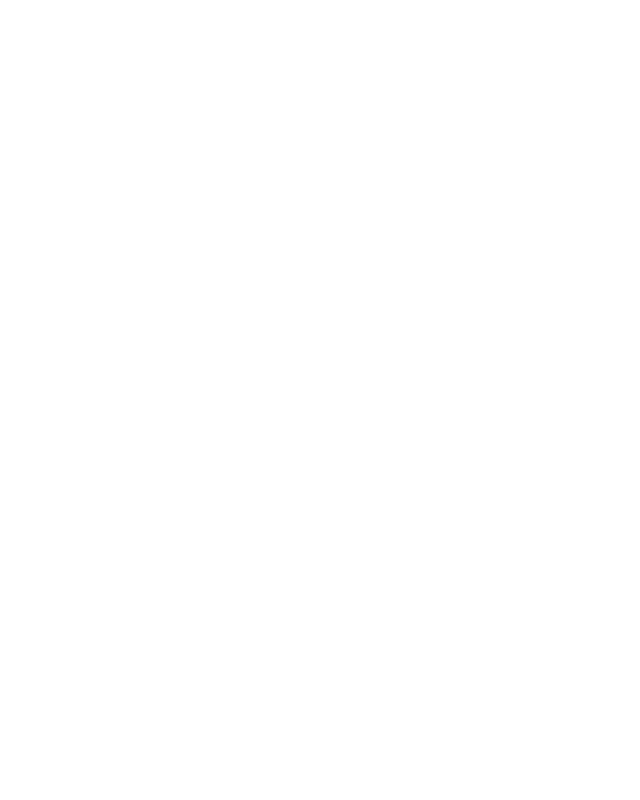
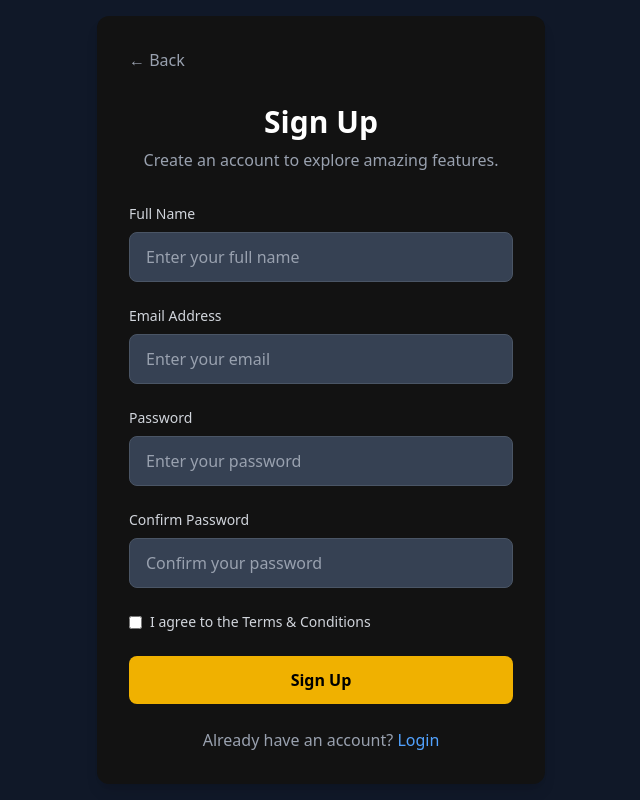
Before and after one commit to Vanshshrivastav/Horaistion, a React (Vite) app in the folder Client/: page /Register in a window 1280 px wide. Before the commit this address had no page. Shown: the whole page, without its empty margins (319-959 px from the left). Built offline with nearby package versions, Linux system fonts and the light colour scheme.

Commit message:
complite the login and signup

```diff
--- a/Client/src/App.jsx
+++ b/Client/src/App.jsx
@@ -8,6 +8,7 @@
 import Login from './page/Loginpage'
 import Mostwatch from './page/Mostwatch'
 import Animeinfo from './page/Animeinfo'
+import Registerpage from './page/Registerpage'
 
 const App = () => {
   return (
@@ -22,6 +23,7 @@
           <Route path='/topairing' element={<Topwatch />} />
           <Route path='/aniproflie/:id' element={<Detailspage />} />
           <Route path='/login' element={<Login />} />
+          <Route path='/Register' element={<Registerpage />} />
           <Route path='/Mostwatch' element={<Mostwatch />} />
         </Routes>
       </BrowserRouter>
--- a/Client/src/components/Login.jsx
+++ b/Client/src/components/Login.jsx
@@ -1,134 +1,90 @@
-import React, { useState } from "react";
-import { useNavigate } from "react-router-dom";
+import React, { useState } from 'react';
+import { Link, useNavigate } from 'react-router-dom';
+import axios from 'axios';
 
-const LoginPage = () => {
-  const [isSignUp, setIsSignUp] = useState(false);
+const Login = () => {
+  const [email, setEmail] = useState('');
+  const [password, setPassword] = useState('');
   const navigate = useNavigate();
 
+  const handleSubmit = async (e) => {
+    e.preventDefault();
+    try {
+      const response = await axios.post('http://localhost:6002/login', { email, password });
+      if (response.data.success) {
+        navigate('/');
+      } else {
+        navigate('/Register');
+      }
+    } catch (error) {
+      console.error('Login error:', error);
+    }
+  };
+
   return (
-    <div className="min-h-screen flex items-center justify-center bg-[#1E1E1E] px-4">
+    <div className="min-h-screen bg-gray-900 flex flex-col justify-center items-center px-6">
+
+      {/* Login Form Container */}
       <div className="relative w-full max-w-md bg-[#121212] p-8 rounded-xl shadow-lg">
-        {/* Back Button */}
-        <button
-          onClick={() => navigate("/")}
-          className="absolute top-4 left-4 text-gray-400 hover:text-gray-200 transition"
-        >
-          ← Back
-        </button>
+        {/* Header */}
+        <div className="text-center mb-8">
+          <h1 className="text-3xl font-bold text-white mb-2">Login</h1>
+          <p className="text-gray-400">Welcome back! Please login to continue.</p>
+        </div>
 
-        {/* Header */}
-        <h2 className="text-2xl font-semibold text-center text-white">
-          {isSignUp ? "Sign Up" : "Login"}
-        </h2>
-        <p className="text-sm text-gray-400 text-center mb-6">
-          {isSignUp
-            ? "Create an account to explore amazing features."
-            : "Welcome back! Please login to continue."}
-        </p>
-
-        {/* Form */}
-        <form className="space-y-4">
-          {isSignUp && (
-            <div>
-              <label
-                className="block text-sm text-gray-300 mb-1"
-                htmlFor="name"
-              >
-                Full Name
-              </label>
-              <input
-                type="text"
-                id="name"
-                className="w-full px-4 py-2 rounded-lg bg-gray-700 text-white border border-gray-600 focus:outline-none focus:ring-2 focus:ring-[#E3B505]"
-                placeholder="Enter your full name"
-              />
-            </div>
-          )}
+        {/* Login Form */}
+        <form className="space-y-4" onSubmit={handleSubmit}>
+          {/* Email Field */}
           <div>
-            <label className="block text-sm text-gray-300 mb-1" htmlFor="email">
+            <label className="block text-white text-sm font-medium mb-2">
               Email Address
             </label>
             <input
+              required
               type="email"
-              id="email"
-              className="w-full px-4 py-2 rounded-lg bg-gray-700 text-white border border-gray-600 focus:outline-none focus:ring-2 focus:ring-[#E3B505]"
               placeholder="Enter your email"
+              className="w-full bg-gray-700 border border-gray-600 rounded-lg px-4 py-3 text-white placeholder-gray-400 focus:outline-none focus:border-blue-500 focus:ring-1 focus:ring-blue-500"
+              value={email}
+              onChange={(e) => setEmail(e.target.value)}
             />
           </div>
+
+          {/* Password Field */}
           <div>
-            <label
-              className="block text-sm text-gray-300 mb-1"
-              htmlFor="password"
-            >
+            <label className="block text-white text-sm font-medium mb-2">
               Password
             </label>
             <input
+              required
               type="password"
-              id="password"
-              className="w-full px-4 py-2 rounded-lg bg-gray-700 text-white border border-gray-600 focus:outline-none focus:ring-2 focus:ring-[#E3B505]"
               placeholder="Enter your password"
+              className="w-full bg-gray-700 border border-gray-600 rounded-lg px-4 py-3 text-white placeholder-gray-400 focus:outline-none focus:border-blue-500 focus:ring-1 focus:ring-blue-500"
+              value={password}
+              onChange={(e) => setPassword(e.target.value)}
             />
           </div>
-          {isSignUp && (
-            <div>
-              <label
-                className="block text-sm text-gray-300 mb-1"
-                htmlFor="confirm-password"
-              >
-                Confirm Password
-              </label>
-              <input
-                type="password"
-                id="confirm-password"
-                className="w-full px-4 py-2 rounded-lg bg-gray-700 text-white border border-gray-600 focus:outline-none focus:ring-2 focus:ring-[#E3B505]"
-                placeholder="Confirm your password"
-              />
-            </div>
-          )}
+
+          {/* Login Button */}
           <button
             type="submit"
-            className="w-full py-2 bg-[#E3B505] hover:bg-[#2E2E2E] text-white font-semibold rounded-lg transition duration-300"
+            className="w-full bg-yellow-500 hover:bg-yellow-400 text-black font-semibold py-3 rounded-lg transition duration-200"
           >
-            {isSignUp ? "Sign Up" : "Login"}
+            Login
           </button>
         </form>
 
-        {/* Footer */}
-        <p className="text-sm text-center text-gray-400 mt-6">
-          {isSignUp ? "Already have an account?" : "Don't have an account?"}{" "}
-          <button
-            onClick={() => setIsSignUp(!isSignUp)}
-            className="text-blue-400 hover:text-[#E3B505] font-medium"
-          >
-            {isSignUp ? "Login" : "Sign Up"}
-          </button>
-        </p>
+        {/* Sign Up Link */}
+        <div className="text-center mt-6">
+          <span className="text-gray-400">Don't have an account? </span>
+          <Link to="/Register" className="text-blue-400 hover:text-blue-300 hover:underline">
+            Sign Up
+          </Link>
+        </div>
 
-        {/* Social Login */}
-        <div className="mt-6 text-center">
-          <p className="text-sm text-gray-400">Or continue with</p>
-          <div className="flex justify-center gap-4 mt-4">
-            {/* Facebook Login */}
-            <button className="p-3 rounded-lg bg-gray-700 hover:bg-gray-600 transition">
-              <img
-                src="https://upload.wikimedia.org/wikipedia/commons/5/51/Facebook_f_logo_%282019%29.svg"
-                alt="Facebook"
-                className="h-6 w-6"
-              />
-            </button>
-            {/* Google Login */}
-            <button className="p-3 rounded-lg bg-gray-700 hover:bg-gray-600 transition">
-              <img
-                src="https://static.dezeen.com/uploads/2025/05/sq-google-g-logo-update_dezeen_2364_col_0-852x852.jpg"
-                alt="Google Chrome"
-                className="h-6 w-6"
-              />
-            </button>
-          </div>
-        </div>
+
       </div>
     </div>
   );
 };
 
-export default LoginPage;
+export default Login;
--- /dev/null
+++ b/Client/src/page/Registerpage.jsx
@@ -0,0 +1,140 @@
+import axios from 'axios';
+import React, { useState } from 'react';
+import { Link, useNavigate } from 'react-router-dom';
+
+const Signup = () => {
+    const navigate = useNavigate();
+    const [formData, setFormData] = useState({
+        fullname: '',
+        email: '',
+        password: '',
+        conformPassword: ''
+    });
+
+    const handleChange = (e) => {
+        setFormData(prev => ({
+            ...prev,
+            [e.target.name]: e.target.value
+        }));
+    };
+
+    const handleSubmit = async (e) => {
+        e.preventDefault();
+        try {
+            const res = await axios.post('http://localhost:6002/Signup', formData);
+            console.log('Form Submitted:', res.data);
+            if (res.status === 201) {
+                navigate('/login');
+            }
+        } catch (error) {
+            console.error("Signup failed:", error);
+        }
+    };
+
+    return (
+        <div className="min-h-screen flex items-center justify-center bg-gray-900 p-4">
+            <div className="relative w-full max-w-md bg-[#121212] p-8 rounded-xl shadow-lg">
+                {/* Back Button */}
+                <div className="mb-8">
+                    <Link to="/" className="text-gray-400 hover:text-white flex items-center">
+                        ← Back
+                    </Link>
+                </div>
+
+                {/* Header */}
+                <div className="text-center mb-8">
+                    <h2 className="text-3xl font-bold text-white mb-2">Sign Up</h2>
+                    <p className="text-gray-400">Create an account to explore amazing features.</p>
+                </div>
+
+                <form className="space-y-6 " onSubmit={handleSubmit}>
+                    {/* Full Name Input */}
+                    <div>
+                        <label className="block text-gray-300 mb-2 text-sm">Full Name</label>
+                        <input
+                            required
+                            type="text"
+                            placeholder="Enter your full name"
+                            name='fullname'
+                            value={formData.fullname}
+                            onChange={handleChange}
+                            className="w-full bg-gray-700 border border-gray-600 rounded-lg px-4 py-3 text-white placeholder-gray-400 focus:outline-none focus:border-blue-500"
+                        />
+                    </div>
+
+                    {/* Email Input */}
+                    <div>
+                        <label className="block text-gray-300 mb-2 text-sm">Email Address</label>
+                        <input
+                            required
+                            type="email"
+                            name='email'
+                            value={formData.email}
+                            placeholder="Enter your email"
+                            onChange={handleChange}
+                            className="w-full bg-gray-700 border border-gray-600 rounded-lg px-4 py-3 text-white placeholder-gray-400 focus:outline-none focus:border-blue-500"
+                        />
+                    </div>
+
+                    {/* Password Input */}
+                    <div>
+                        <label className="block text-gray-300 mb-2 text-sm">Password</label>
+                        <input
+                            required
+                            type="password"
+                            name='password'
+                            value={formData.password}
+                            placeholder="Enter your password"
+                            onChange={handleChange}
+                            className="w-full bg-gray-700 border border-gray-600 rounded-lg px-4 py-3 text-white placeholder-gray-400 focus:outline-none focus:border-blue-500"
+                        />
+                    </div>
+
+                    {/* Confirm Password Input */}
+                    <div>
+                        <label className="block text-gray-300 mb-2 text-sm">Confirm Password</label>
+                        <input
+                            required
+                            type="password"
+                            placeholder="Confirm your password"
+                            onChange={handleChange}
+                            name='conformPassword'
+                            value={formData.conformPassword}
+                            className="w-full bg-gray-700 border border-gray-600 rounded-lg px-4 py-3 text-white placeholder-gray-400 focus:outline-none focus:border-blue-500"
+                        />
+                    </div>
+
+                    {/* Terms and Conditions Checkbox */}
+                    <div className="flex items-center">
+                        <label className="text-sm select-none flex items-center text-gray-300">
+                            <input
+                                required
+                                type="checkbox"
+                                className="mr-2 accent-yellow-500"
+                            />
+                            I agree to the Terms & Conditions
+                        </label>
+                    </div>
+
+                    {/* Submit Button */}
+                    <button
+                        type="submit"
+                        className="w-full bg-yellow-500 hover:bg-yellow-600 transition rounded-lg py-3 font-semibold text-black"
+                    >
+                        Sign Up
+                    </button>
+                </form>
+
+                {/* Login Link */}
+                <div className="text-center mt-6">
+                    <span className="text-gray-400">Already have an account? </span>
+                    <Link to="/login" className="text-blue-400 hover:underline">
+                        Login
+                    </Link>
+                </div>
+            </div>
+        </div>
+    );
+};
+
+export default Signup;
```
Also changed, not shown: Client/src/components/Actordata.jsx (+1 -13 lines), 2 other files (tests, documents, lock files or other folders).
